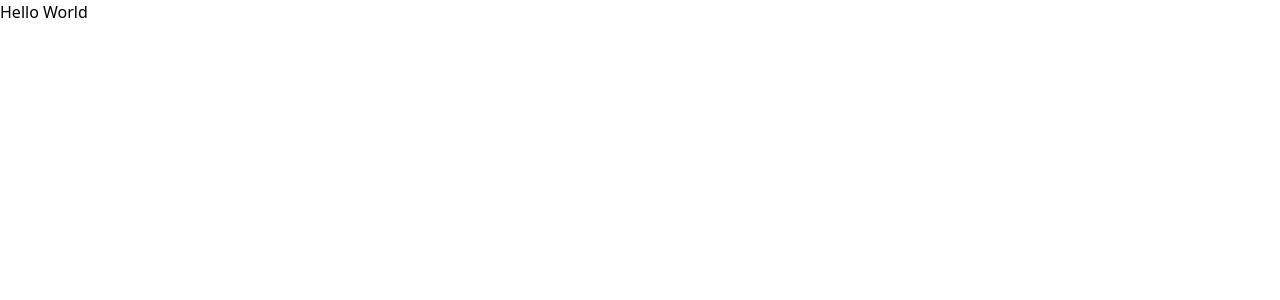
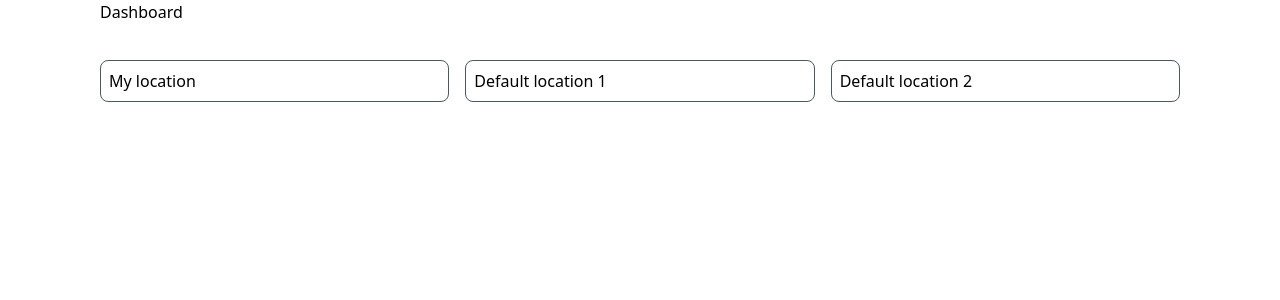
Before and after one commit to hennong/handelsbanken_take_home_task, a React (Vite) app: page / in a window 1280 px wide. Shown: the top 300 px of the page. Built offline with nearby package versions, Linux system fonts and the light colour scheme.

Commit message:
Create basic layout
- create Layout
- create Header component
- create BaseTile component

```diff
--- a/src/App.tsx
+++ b/src/App.tsx
@@ -1,5 +1,12 @@
+import Layout from "./layout/Layout";
+import Dashboard from "./pages/Dashboard";
+
 function App() {
-  return <>Hello World</>;
+  return (
+    <Layout>
+      <Dashboard />
+    </Layout>
+  );
 }
 
 export default App;
--- /dev/null
+++ b/src/components/common/header/Header.tsx
@@ -0,0 +1,11 @@
+function Header() {
+  return (
+    <div
+      className="col-span-full mb-5" //
+    >
+      <h1>Dashboard</h1>
+    </div>
+  );
+}
+
+export default Header;
--- /dev/null
+++ b/src/components/common/header/index.ts
@@ -0,0 +1 @@
+export { default } from "./Header";
--- /dev/null
+++ b/src/components/common/index.ts
@@ -0,0 +1,2 @@
+export { default as Header } from "./header";
+export { BaseTile } from "./tiles";
--- /dev/null
+++ b/src/components/common/tiles/BaseTile.tsx
@@ -0,0 +1,16 @@
+import { ReactNode } from "react";
+
+interface IBaseTile {
+  children: ReactNode;
+  className?: string;
+}
+
+function BaseTile({ children, className = "" }: IBaseTile) {
+  return (
+    <div className={`border border-[#4b595e] rounded-lg p-2 ${className}`}>
+      {children}
+    </div>
+  );
+}
+
+export default BaseTile;
--- /dev/null
+++ b/src/components/common/tiles/index.ts
@@ -0,0 +1 @@
+export { default as BaseTile } from "./BaseTile";
--- /dev/null
+++ b/src/layout/Layout.tsx
@@ -0,0 +1,19 @@
+import { ReactNode } from "react";
+
+interface Layout {
+  children: ReactNode;
+}
+
+function Layout({ children }: Layout) {
+  return (
+    <div className="flex justify-center w-screen">
+      <div
+        className="w-[1080px] grid grid-cols-3 gap-4" //
+      >
+        {children}
+      </div>
+    </div>
+  );
+}
+
+export default Layout;
--- /dev/null
+++ b/src/pages/Dashboard.tsx
@@ -0,0 +1,17 @@
+import { Fragment } from "react";
+import { BaseTile, Header } from "../components/common";
+
+function Dashboard() {
+  return (
+    <Fragment>
+      <Header />
+      <Fragment>
+        <BaseTile className="col-span-1"> My location </BaseTile>
+        <BaseTile className="col-span-1"> Default location 1 </BaseTile>
+        <BaseTile className="col-span-1"> Default location 2 </BaseTile>
+      </Fragment>
+    </Fragment>
+  );
+}
+
+export default Dashboard;
```
